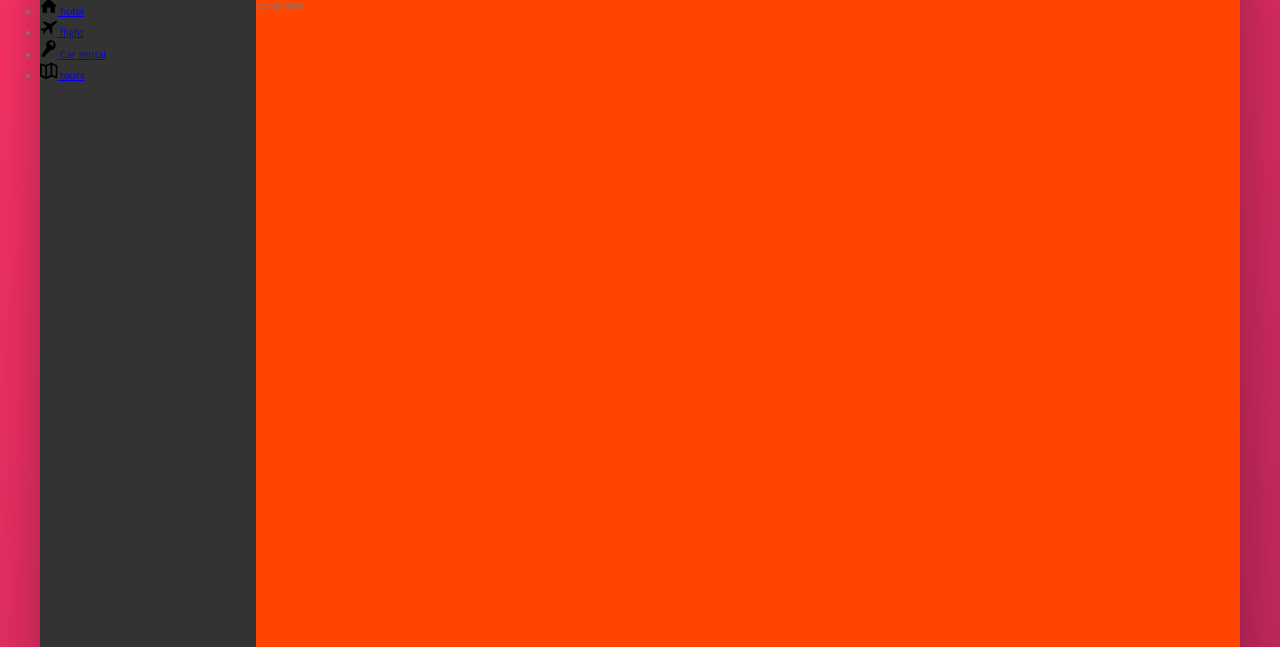
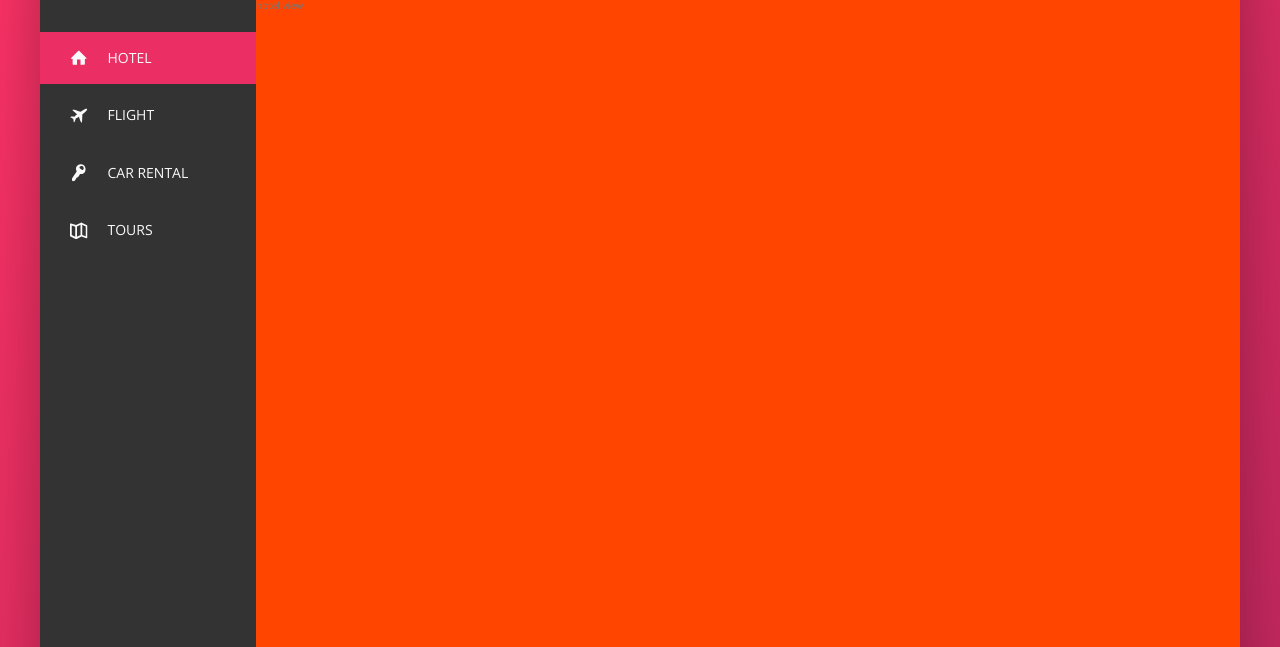
Before and after one commit to ghozlene/trillo-landing-page, a website: page index.html in a window 1280 px wide. Shown: the part 153-800 px from the top of the page. Drawn offline with nearby package versions, Linux system fonts and the light colour scheme.

Commit message:
working on the navigation make it better

```diff
--- a/index.html
+++ b/index.html
@@ -56,8 +56,8 @@
         </header>
         <div class="content">
             <nav class="sidebar">
-                <ul class="side-nav">
-                    <li class="side-nav__item">
+                <ul class="side-nav ">
+                    <li class="side-nav__item side-nav__item--active ">
                         <a href="#" class="side-nav__link">
                             <svg class="side-nav__icon">
                                 <use xlink:href="img/sprite.svg#icon-home"></use>
--- a/sass/_component.scss
+++ b/sass/_component.scss
@@ -107,15 +107,56 @@
 //Side navigation
 
 .side-nav {
+	font-size: 1.4rem;
+	list-style: none;
+	margin-top: 3.5rem;
 	&__item {
+		position: relative;
+		&:not(:last-child) {
+			margin-bottom: 0.5rem;
+		}
 	}
 
-	&__link {
+	&__item::before {
+		content: '';
+		position: absolute;
+		top: 0;
+		left: 0;
+		height: 100%;
+		width: 0.3rem;
+		transform: scaleY(0);
+		background-color: var(--color-primary);
+		transition: all 0.2s, width 0.4s cubic-bezier(0.67, -0.38, 0.12, 1.04) 0.2s,
+			background-color 0.2s;
+	}
+	&__item:hover::before,
+	&__item--active::before {
+		transform: scaleY(1);
+		width: 100%;
+	}
+	&__item:active::before {
+		background-color: var(--color-primary-light);
+	}
+
+	&__link:link,
+	&__link:visited {
+		color: var(--color-grey-light-1);
+		text-decoration: none;
+		text-transform: uppercase;
+		display: inline-block;
+		padding: 1.5rem 3rem;
+		position: relative;
+		display: flex;
+		z-index: 1;
+
+		align-items: center;
 	}
 
 	&__icon {
 		width: 1.75rem;
 		height: 1.75rem;
+		margin-right: 2rem;
+		fill: currentColor;
 	}
 }
 //legal text
```
Also changed, not shown: css/style.css, 1 other file.
